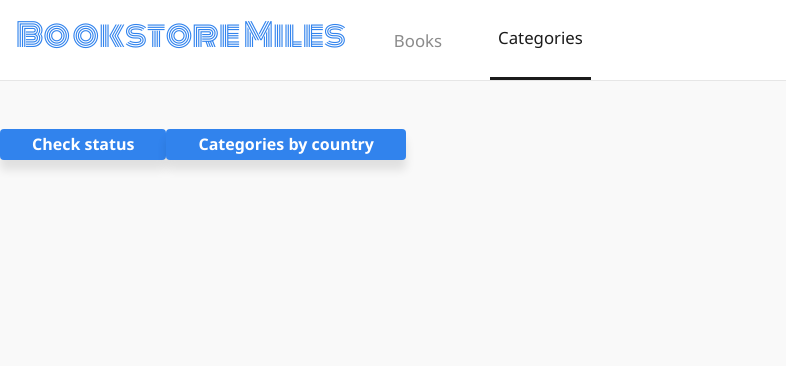
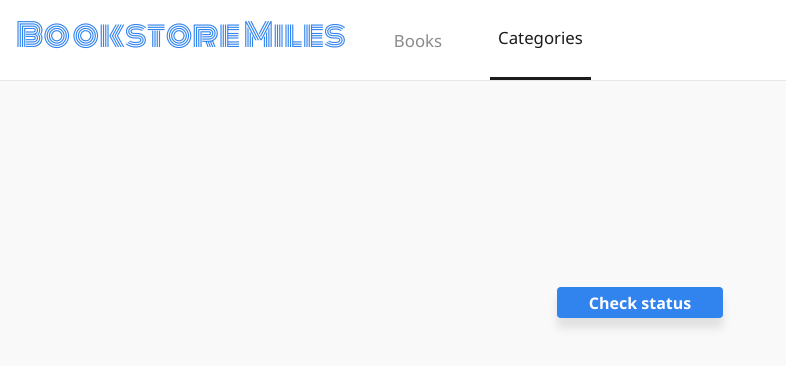
Before and after one commit to Timbar09/React-Bookstore, a React (Create React App) app: page /categories in a window 1280 px wide. Shown: the top 366 px of the page, without its empty margins (0-786 px from the left). Built offline with nearby package versions, Linux system fonts and the light colour scheme; no server answers; a web font is replaced by a local one.

Commit message:
Style Categories.jsx and NotMatch.jsx

```diff
--- a/src/routes/Categories.jsx
+++ b/src/routes/Categories.jsx
@@ -1,20 +1,27 @@
 import { useSelector, useDispatch } from 'react-redux';
-import { checkStatus, bookOrigin } from '../redux/categories/categoriesSlice';
+import { checkStatus } from '../redux/categories/categoriesSlice';
 
 import Button from '../components/Button';
+
+import styles from '../styles/Categories.module.css';
 
 const Categories = () => {
   const { status } = useSelector((state) => state.categories);
   const dispatch = useDispatch();
 
   return (
-    <main>
-      <h1>{status}</h1>
+    <div className={`${styles.categories} container padding-x`}>
       <div>
-        <Button value="Check status" handleClick={() => dispatch(checkStatus())} />
-        <Button value="Categories by country" handleClick={() => dispatch(bookOrigin())} />
+        <h1 className={styles.status}>{status}</h1>
+        <div>
+          <Button
+            value="Check status"
+            handleClick={() => dispatch(checkStatus())}
+            className={styles.buttonHover}
+          />
+        </div>
       </div>
-    </main>
+    </div>
   );
 };
 
--- a/src/routes/NotMatch.jsx
+++ b/src/routes/NotMatch.jsx
@@ -1,19 +1,11 @@
+import styles from '../styles/NotMatch.module.css';
+
 const NotMatch = () => (
-  <div
-    style={{
-      maxHeight: '25rem',
-      height: '95vh',
-      display: 'grid',
-      placeItems: 'center',
-    }}
-  >
-    <p
-      style={{
-        fontSize: '3rem',
-      }}
-    >
-      Not found!
-    </p>
+  <div className={styles.notMatch}>
+    <div>
+      <h1 className={styles.title}>404</h1>
+      <p className={styles.description}>Not found!</p>
+    </div>
   </div>
 );
 
--- a/src/styles/Button.module.css
+++ b/src/styles/Button.module.css
@@ -10,8 +10,11 @@
   outline-offset: -2px;
   background-color: var(--clr-blue);
   box-shadow: 0 10px 10px rgba(0, 0, 0, 0.1);
-  transition: outline 150ms ease-in-out, outline-offset 150ms ease-in-out,
-    background-color 150ms ease-in-out;
+  transition:
+    outline 150ms ease-in-out,
+    outline-offset 150ms ease-in-out,
+    background-color 150ms ease-in-out,
+    opacity 150ms ease-in-out;
 }
 
 .button:hover,
--- /dev/null
+++ b/src/styles/Categories.module.css
@@ -0,0 +1,15 @@
+.categories {
+  display: grid;
+  place-items: center;
+  max-height: 300px;
+  height: 100vh;
+  text-align: center;
+}
+
+.status {
+  margin-bottom: 1.5em;
+}
+
+.buttonHover {
+  --hover: var(--clr-blue);
+}
--- a/src/styles/Form.module.css
+++ b/src/styles/Form.module.css
@@ -62,5 +62,7 @@
 }
 
 .errorMessage {
+  display: inline-block;
+  margin-top: 0.25rem;
   color: rgb(229, 45, 45);
 }
--- /dev/null
+++ b/src/styles/NotMatch.module.css
@@ -0,0 +1,16 @@
+.notMatch {
+  display: grid;
+  place-items: center;
+  max-height: 300px;
+  height: 100vh;
+  text-align: center;
+}
+
+.title {
+  font-size: 15rem;
+  line-height: 1;
+}
+
+.description {
+  font-size: 1.5em;
+}
```
